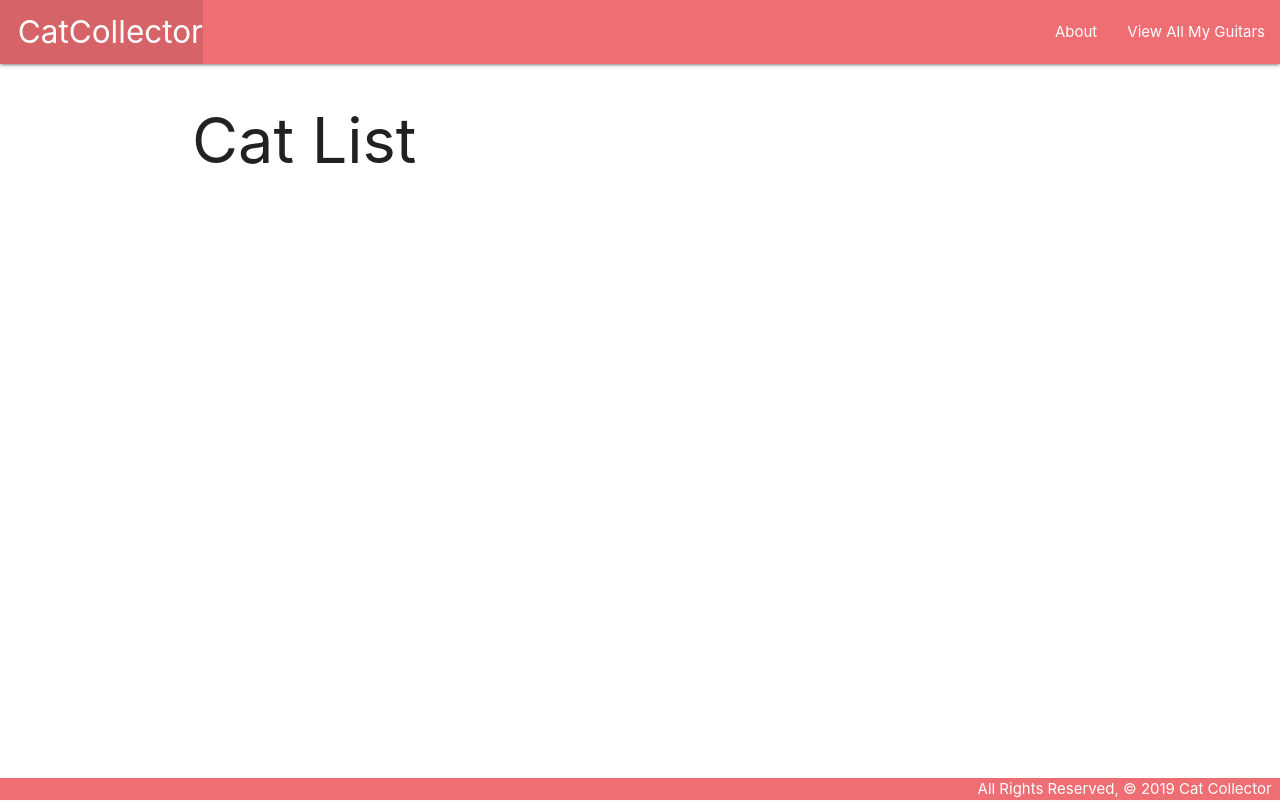
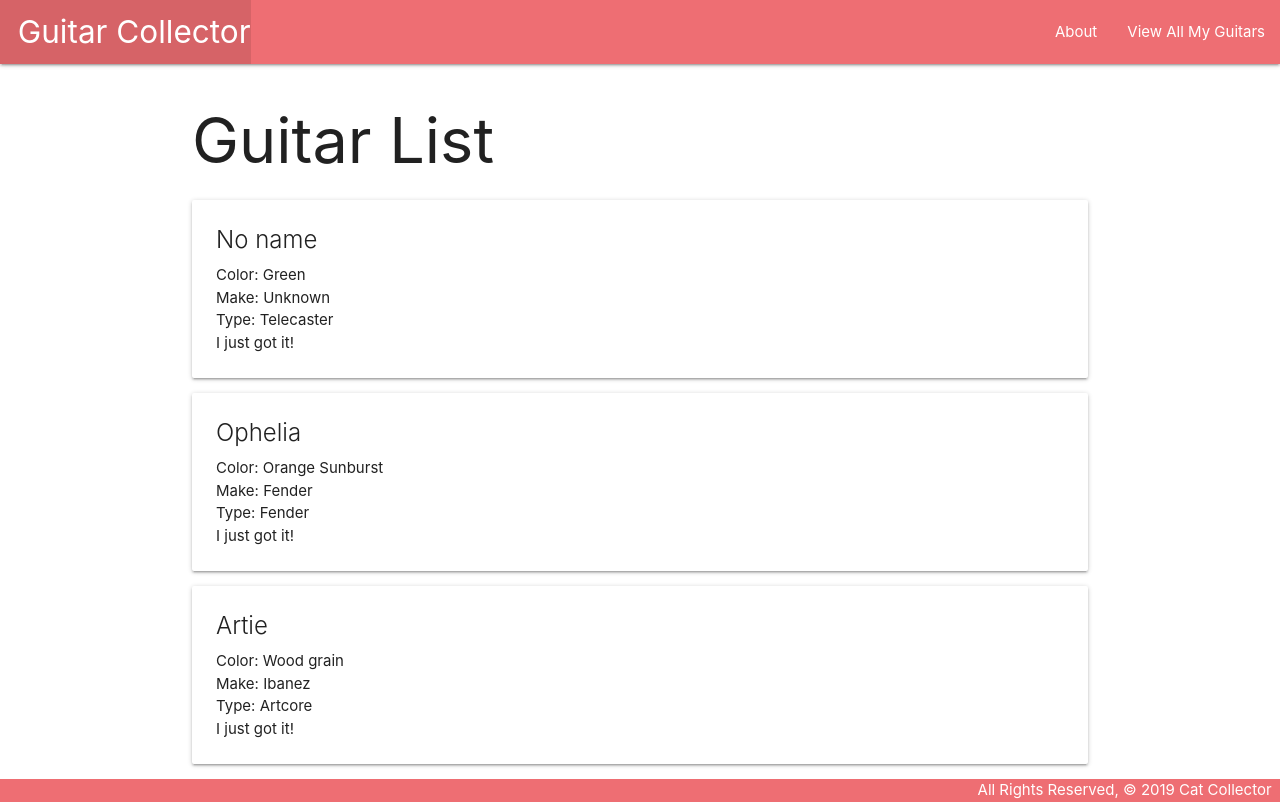
Before and after one commit to AustinLeaming/DjangoCodeAlong, a Django app: page /guitars/ in a window 1280 px wide. Run offline with Django 3.2, Linux system fonts and the light colour scheme.

Commit message:
created index page for all guitars

```diff
--- a/main_app/templates/base.html
+++ b/main_app/templates/base.html
@@ -7,7 +7,7 @@
     <meta charset="UTF-8">
     <meta name="viewport" content="width=device-width, initial-scale=1.0">
     <meta http-equiv="X-UA-Compatible" content="ie=edge">
-    <title>Cat Collector</title>
+    <title>Guitar Collector</title>
     <link rel="stylesheet" href="https://cdnjs.cloudflare.com/ajax/libs/materialize/1.0.0/css/materialize.min.css">
     <link rel="stylesheet" type='text/css' href="{% static 'css/style.css' %}">
 </head>
@@ -17,7 +17,7 @@
         <nav>
             <div class="nav-wrapper">
                 <ul>
-                    <li><a href="/" class="left brand-logo">&nbsp;&nbsp;CatCollector</a></li>
+                    <li><a href="/" class="left brand-logo">&nbsp;&nbsp;Guitar Collector</a></li>
                 </ul>
                 <ul class="right">
                     <li><a href="/about">About</a></li>
--- a/main_app/templates/guitars/index.html
+++ b/main_app/templates/guitars/index.html
@@ -1,18 +1,19 @@
 {% extends 'base.html' %}
 {% block content %}
 
-<h1>Cat List</h1>
+<h1>Guitar List</h1>
 
-{% for cat in cats %}
+{% for guitar in guitars %}
   <div class="card">
     <div class="card-content">
-      <span class="card-title">{{ cat.name }}</span>
-      <p>Breed: {{ cat.breed }}</p>
-      <p>Description: {{ cat.description }}</p>
-      {% if cat.age > 0 %}
-        <p>Age: {{ cat.age }}</p>
+      <span class="card-title">{{ guitar.name }}</span>
+      <p>Color: {{ guitar.color }}</p>
+      <p>Make: {{ guitar.make }}</p>
+      <p>Type: {{ guitar.type }}</p>
+      {% if guitar.age > 0 %}
+        <p>Owned for: {{ guitar.age }} years</p>
       {% else %}
-        <p>Age: Kitten</p>
+        <p>I just got it!</p>
       {% endif %}
     </div>
   </div>
--- a/main_app/views.py
+++ b/main_app/views.py
@@ -5,15 +5,17 @@ from django.shortcuts import render
 from django.http import HttpResponse
 
 class Guitar:
-    def __init__(self, make, color, type):
+    def __init__(self, name, make, color, type, age):
+        self.name = name
         self.make = make
         self.color = color
         self.type = type
+        self.age = age
 
 guitars = [
-    Guitar('Unkown', 'Green', 'Telecaster'),
-    Guitar('Fender', 'Orange Sunburst', 'Fender'),
-    Guitar('Ibanez', 'Wood grain', 'Artcore')
+    Guitar('No name', 'Unknown', 'Green', 'Telecaster', '1'),
+    Guitar('Ophelia', 'Fender', 'Orange Sunburst', 'Fender', '12'),
+    Guitar('Artie', 'Ibanez', 'Wood grain', 'Artcore', '1')
 ]
 
 # Define the home view
```
